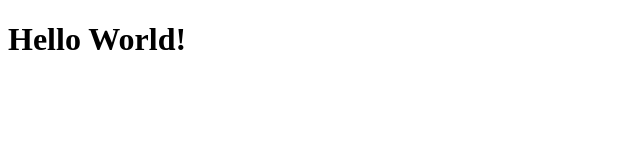
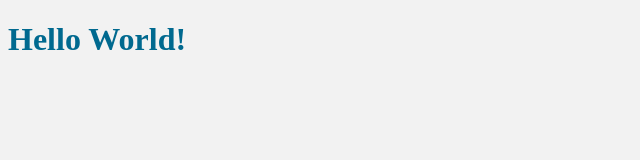
Before and after one commit to martinuke0/amr_test, a plain HTML site: page index.html in a window 1280 px wide. Shown: the whole page, without its empty margins (0-640 px from the left). Drawn offline with Linux system fonts and the light colour scheme.

Commit message:
Added styling to index.html

```diff
--- a/index.html
+++ b/index.html
@@ -2,6 +2,15 @@
 <html>
 <head>
 	<title>Hello World</title>
+	<style>
+		body {
+			background-color: #f2f2f2;
+		}
+
+		h1 {
+			color: #00698f;
+		}
+	</style>
 </head>
 <body>
 	<h1>Hello World!</h1>
```
